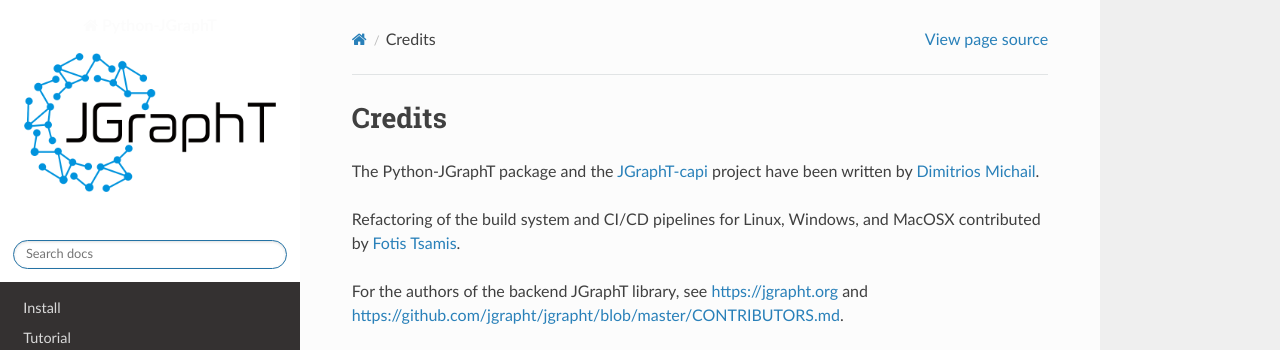
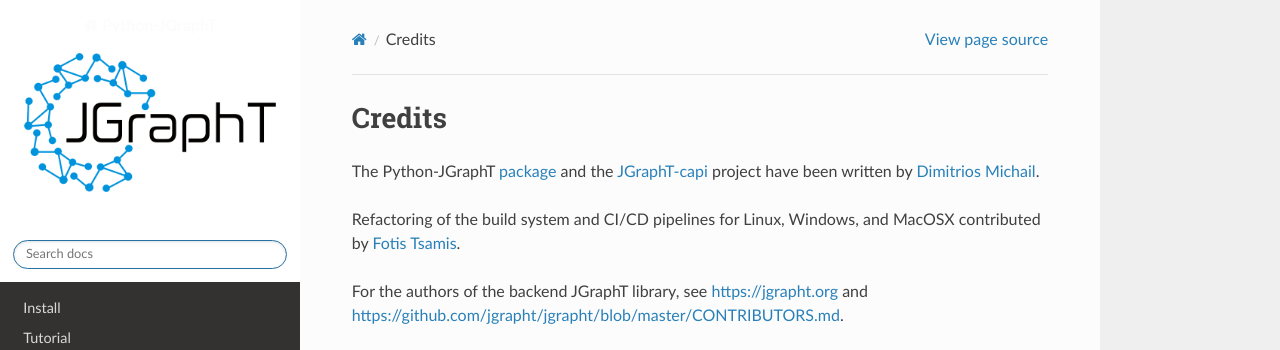
Before and after one commit to d-michail/python-jgrapht, a Sphinx documentation site: the page built from docs/credits.rst, in a window 1280 px wide. Shown: the top 350 px of the page. Built offline with Sphinx 7.4.7 and the Read the Docs theme 2.0.0, drawn with Linux system fonts in a browser that asks for light colours; pages that are not in the unit, such as notebooks, are missing from menus; part of the change alters nothing that is shown.

```diff
--- a/docs/credits.rst
+++ b/docs/credits.rst
@@ -3,7 +3,8 @@
 Credits
 =======
 
-The |Project| package and the `JGraphT-capi <https://github.com/d-michail/jgrapht-capi>`_
+The |Project| `package <https://github.com/d-michail/python-jgrapht>`_ and
+the `JGraphT-capi <https://github.com/d-michail/jgrapht-capi>`_
 project have been written by `Dimitrios Michail <https://github.com/d-michail>`_.
 
 Refactoring of the build system and CI/CD pipelines for Linux, Windows,
```
